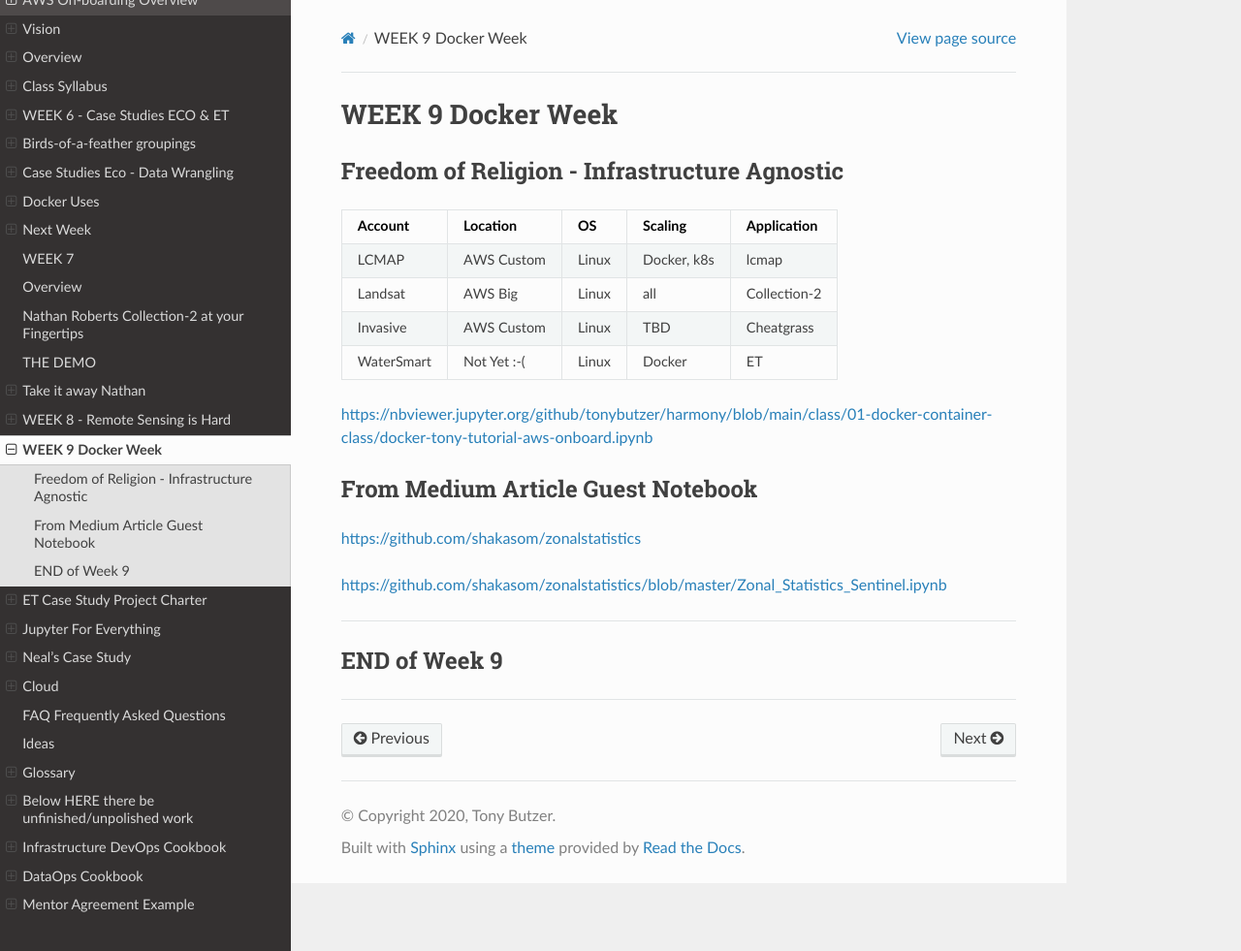
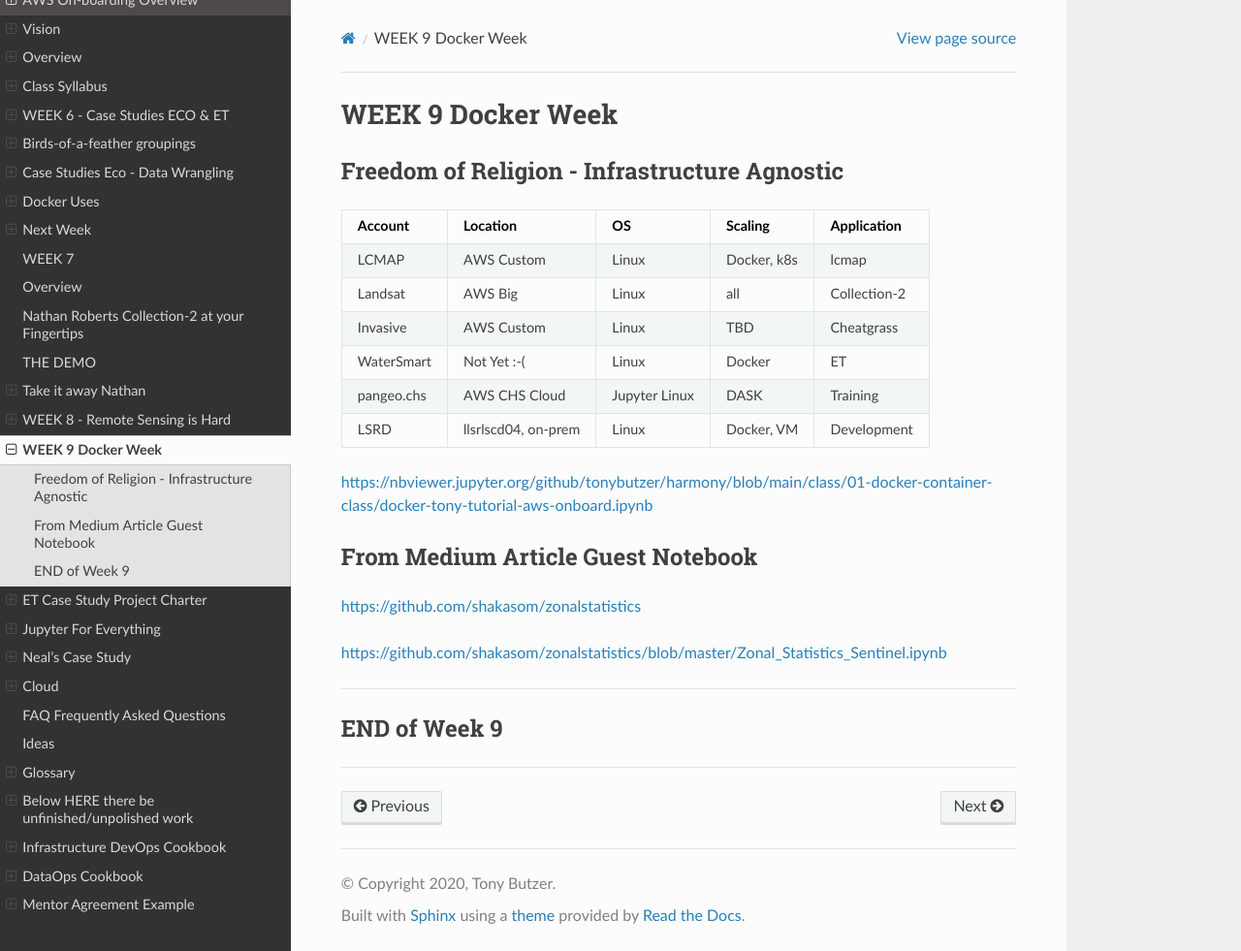
Before and after one commit to tonybutzer/harmony-docs, a Sphinx documentation site: the page built from documentation/source/09week.md, in a window 1280 px wide and 981 px high. Shown: the whole window at 97% size. Built offline with Sphinx 7.4.7 and the Read the Docs theme 2.0.0, drawn with Linux system fonts in a browser that asks for light colours; pages that are not in the unit, such as notebooks, are missing from menus.

Commit message:
automatic git update from Makefile

```diff
--- a/documentation/source/09week.md
+++ b/documentation/source/09week.md
@@ -8,6 +8,8 @@
 | Landsat | AWS Big | Linux | all | Collection-2 |
 | Invasive | AWS Custom | Linux | TBD | Cheatgrass |
 | WaterSmart | Not Yet :-( | Linux| Docker | ET |
+| pangeo.chs | AWS CHS Cloud | Jupyter Linux| DASK | Training |
+| LSRD | llsrlscd04, on-prem | Linux | Docker, VM | Development|
 
 
 [https://nbviewer.jupyter.org/github/tonybutzer/harmony/blob/main/class/01-docker-container-class/docker-tony-tutorial-aws-onboard.ipynb](https://nbviewer.jupyter.org/github/tonybutzer/harmony/blob/main/class/01-docker-container-class/docker-tony-tutorial-aws-onboard.ipynb)
```
